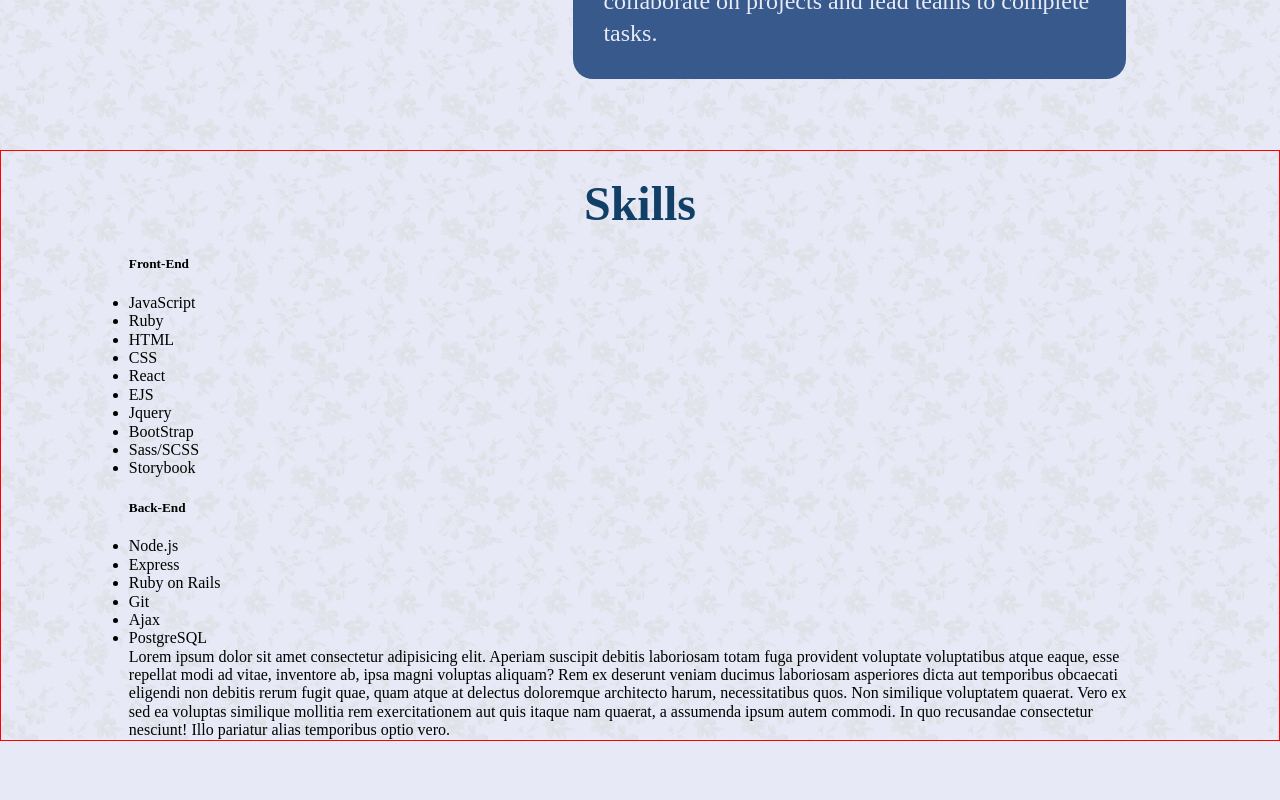
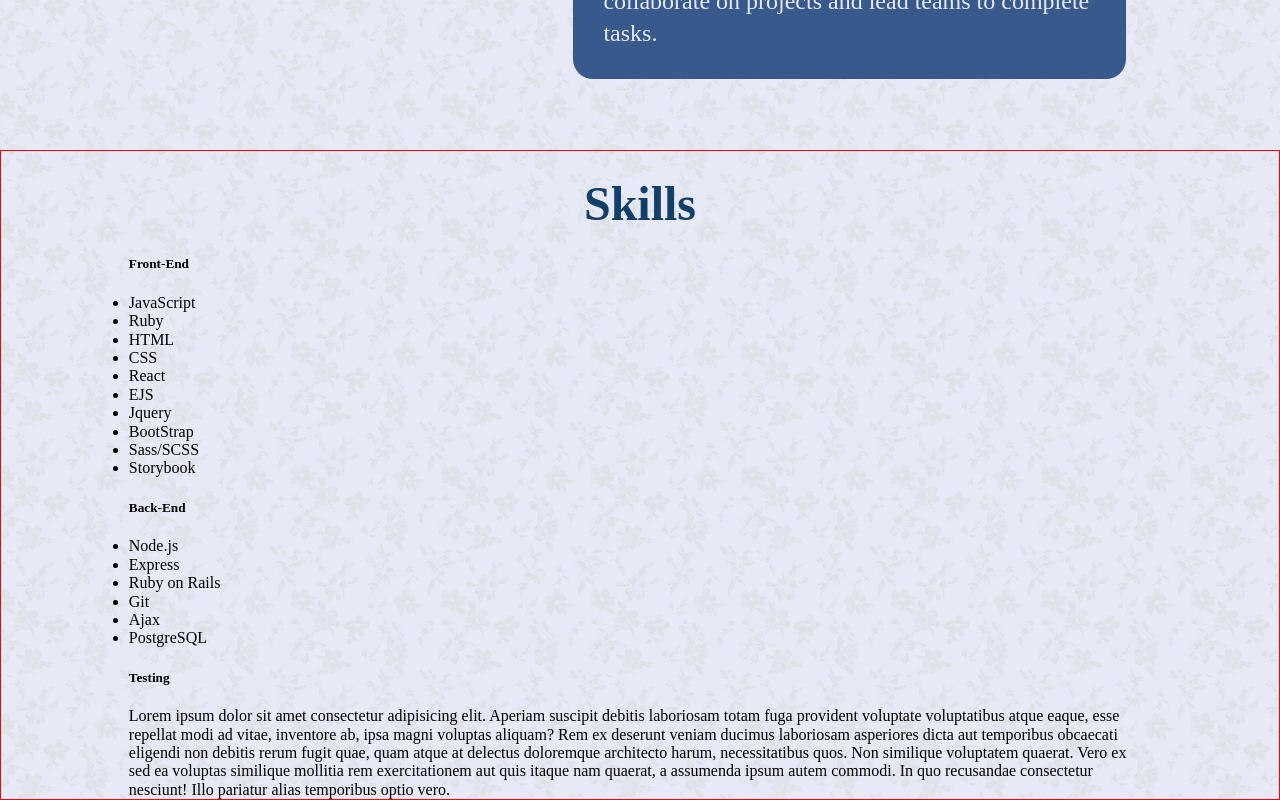
Before and after one commit to NealePT/nealetaylorcom, a React (Create React App) app in the folder react-site/: page / in a window 1280 px wide. Shown: the part 1305-2105 px from the top of the page. Before the commit the page ends 2046 px from the top, so only its background shows below. Built offline with nearby package versions, Linux system fonts and the light colour scheme.

Commit message:
add testing skills section

```diff
--- a/react-site/src/components/SkillsCard.jsx
+++ b/react-site/src/components/SkillsCard.jsx
@@ -2,9 +2,7 @@
   return (
     <div className="skillcard">
       <div className="frontEndSkills">
-        <h5>
-          Front-End
-        </h5>
+        <h5>Front-End</h5>
         <ul>
           <li>JavaScript</li>
           <li>Ruby</li>
@@ -19,9 +17,7 @@
         </ul>
       </div>
       <div className="backEndSkills">
-        <h5>
-          Back-End
-        </h5>
+        <h5>Back-End</h5>
         <ul>
           <li>Node.js</li>
           <li>Express</li>
@@ -31,6 +27,9 @@
           <li>PostgreSQL</li>
         </ul>
       </div>
+      <div className="testingSkills">
+        <h5>Testing</h5>
+      </div>
     </div>
   )
 }
```
